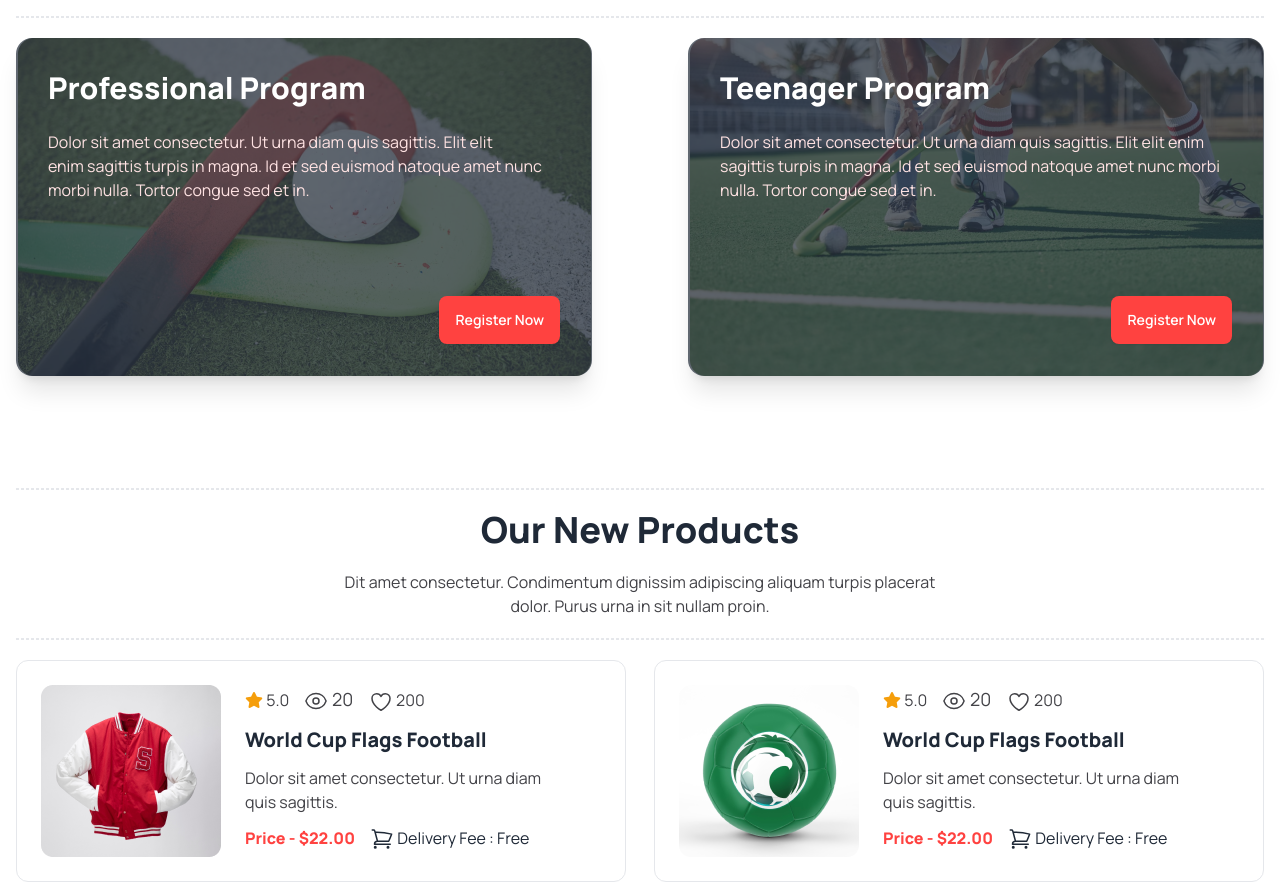
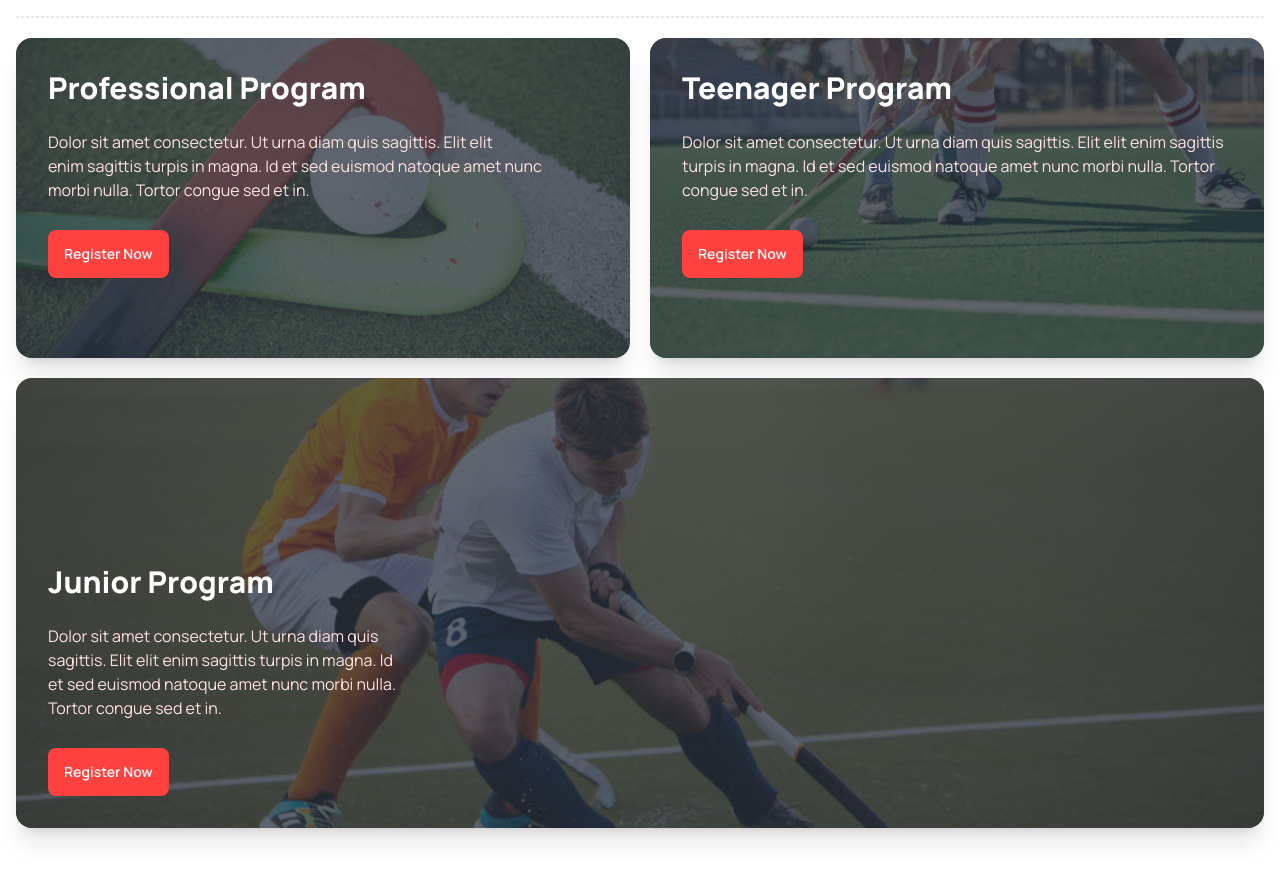
Before and after one commit to mahdigithubr/hockeys-with-daisy-ui, a plain HTML site: page index.html in a window 1280 px wide. Shown: the part 1420-2305 px from the top of the page. Drawn offline with nearby package versions, Linux system fonts and the light colour scheme.

Commit message:
i hope my project complete

```diff
--- a/index.html
+++ b/index.html
@@ -303,27 +303,27 @@
         <hr class="border-b border-dashed" />
 
         <!-- section content -->
-        <div>
-          <div class="flex gap-24">
+        <div class="space-y-5">
+          <div class="flex flex-col lg:flex-row gap-5 lg:h-80">
             <!-- card 1 -->
             <div class="card bg-base-100 flex-1 image-full shadow-xl">
               <figure>
-                <img src="Images/2.png" alt="Shoes" />
+                <img src="Images/2.png" alt="Shoes" class="w-full" />
               </figure>
               <div class="card-body">
                 <h4 class="text-3xl font-extrabold text-white mb-4">
                   Professional Program
                 </h4>
-                <p class="text-red-100 mb-5">
+                <h6 class="text-red-100 mb-5">
                   Dolor sit amet consectetur. Ut urna diam quis sagittis. Elit
                   elit
                   <br class="hidden lg:block" />
                   enim sagittis turpis in magna. Id et sed euismod natoque amet
                   nunc<br class="hidden lg:block" />
                   morbi nulla. Tortor congue sed et in.
-                </p>
+                </h6>
 
-                <div class="card-actions justify-end">
+                <div class=" ">
                   <button
                     class="btn hover:text-white hover:bg-primary bg-primary text-white border-none"
                   >
@@ -335,19 +335,19 @@
             <!-- card-2 -->
             <div class="card bg-base-100 flex-1 image-full shadow-xl">
               <figure>
-                <img src="Images/3.png" alt="Shoes" />
+                <img src="Images/3.png" alt="Shoes" class="w-full" />
               </figure>
               <div class="card-body">
                 <h4 class="text-3xl font-extrabold text-white mb-4">
                   Teenager Program
                 </h4>
-                <p class="text-red-100 mb-5">
+                <h6 class="text-red-100 mb-5">
                   Dolor sit amet consectetur. Ut urna diam quis sagittis. Elit
                   elit enim sagittis turpis in magna. Id et sed euismod natoque
                   amet nunc morbi nulla. Tortor congue sed et in.
-                </p>
+                </h6>
 
-                <div class="card-actions justify-end">
+                <div class="">
                   <button
                     class="btn hover:text-white hover:bg-primary bg-primary text-white border-none"
                   >
@@ -357,7 +357,31 @@
               </div>
             </div>
           </div>
-          <div></div>
+          <div class="lg:h-[450px]">
+            <div class="card bg-base-100 image-full shadow-xl h-full">
+              <figure>
+                <img src="Images/4.png" alt="Shoes" class="w-full" />
+              </figure>
+              <div class="card-body lg:w-1/3 justify-end">
+                <h4 class="text-3xl font-extrabold text-white mb-4">
+                  Junior Program
+                </h4>
+                <h6 class="text-red-100 mb-5">
+                  Dolor sit amet consectetur. Ut urna diam quis sagittis. Elit
+                  elit enim sagittis turpis in magna. Id et sed euismod natoque
+                  amet nunc morbi nulla. Tortor congue sed et in.
+                </h6>
+
+                <div class="card-actions">
+                  <button
+                    class="btn hover:text-white hover:bg-primary bg-primary text-white border-none"
+                  >
+                    Register Now
+                  </button>
+                </div>
+              </div>
+            </div>
+          </div>
         </div>
       </section>
       <!-- product section start -->
```
